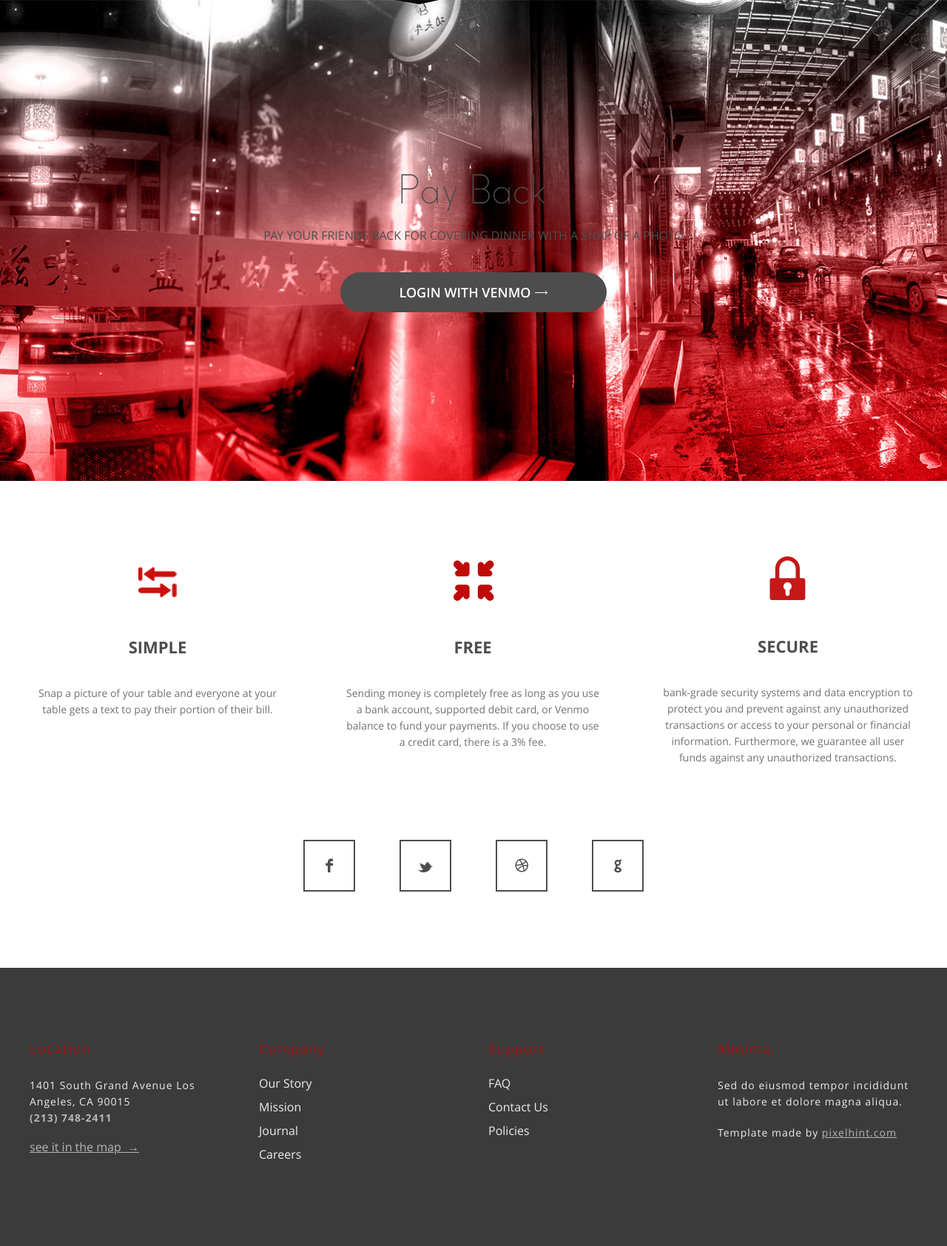
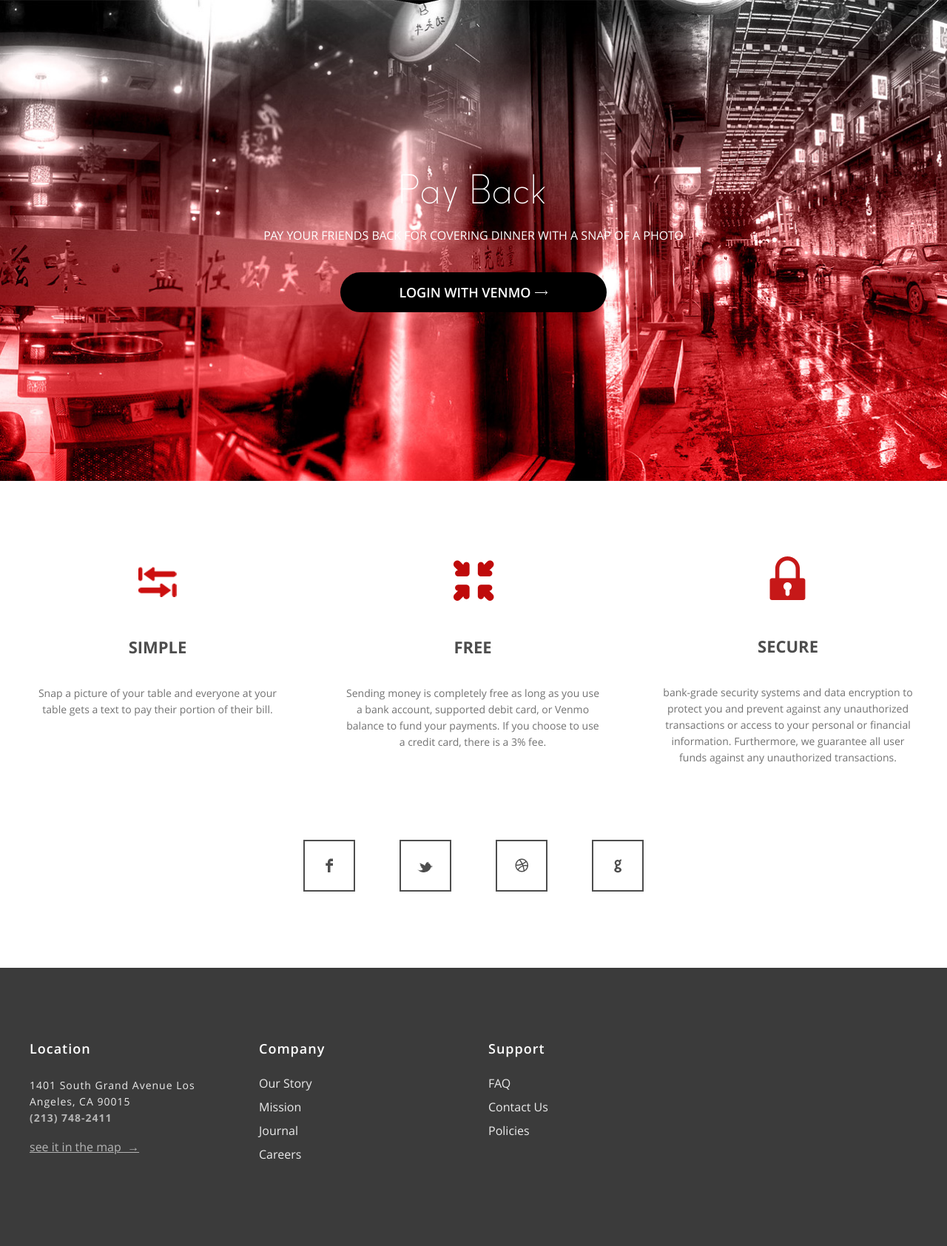
Before and after one commit to pscollins/payback, a Flask app: template service/templates/index.html in a window 1280 px wide. Shown: the part 130-1814 px from the top of the page at 74% size. Run offline with Flask 2, Linux system fonts and the light colour scheme; the template is opened without the code that fills it: most values are stand-ins (such as "Sample title", 1, 10 or a date in 2020).

Commit message:
Static changes

```diff
--- a/service/static/css/main.css
+++ b/service/static/css/main.css
@@ -179,7 +179,7 @@ header nav ul li a:hover{
 .billboard .caption a{
 	padding: 15px 80px;
 	background: #FFFFFF;
-	color: #fff;
+	color: #ffffff;
 	font-family: 'open_semibold', arial;
 	font-weight: bold;
 	font-size: 18px;
--- a/service/templates/css/main.css
+++ b/service/templates/css/main.css
@@ -165,21 +165,21 @@ header nav ul li a:hover{
 .billboard .caption .cap_title{
 	font-family: 'satellite', arial;
 	font-size: 50px;
-	color: #4d4d4d;
+	color: #FFFFFF;
 	margin-bottom: 30px;
 }
 
 .billboard .caption .cap_desc{
 	font-family: 'open_regular', arial;
 	font-size: 16px;
-	color: #4d4d4d;
+	color: #FFFFFF;
 	margin-bottom: 60px;
 }
 
 .billboard .caption a{
 	padding: 15px 80px;
-	background: #4d4d4d;
-	color: #fff;
+	background: #000000;
+	color: #ffffff;
 	font-family: 'open_semibold', arial;
 	font-weight: bold;
 	font-size: 18px;
@@ -194,7 +194,7 @@ header nav ul li a:hover{
 
 .billboard .caption a:hover{
 	background: #ffffff;
-	color: #4d4d4d;
+	color: #000000;
 }
 
 
@@ -482,7 +482,7 @@ footer .f_cols h3{
 	font-family: 'open_semibold', arial;
 	font-weight: bold;
 	font-size: 18px;
-	color: #8d1d1b;
+	color: #ffffff;
 	margin-bottom: 30px;
 	letter-spacing: 1px;
 }
--- a/service/templates/index.html
+++ b/service/templates/index.html
@@ -97,11 +97,7 @@
 				</ul>
 			</div>
 
-			<div class="f_cols">
-				<h3>Minima.</h3>
-				<p>Sed do eiusmod tempor incididunt ut labore et dolore magna aliqua.</p>
-				<p>Template made by <a href="http://pixelhint.com" target="_blank">pixelhint.com</a></p>
-			</div>
+
 
 
 		</div>
```
Also changed, not shown: service/static/img/logo.png.
